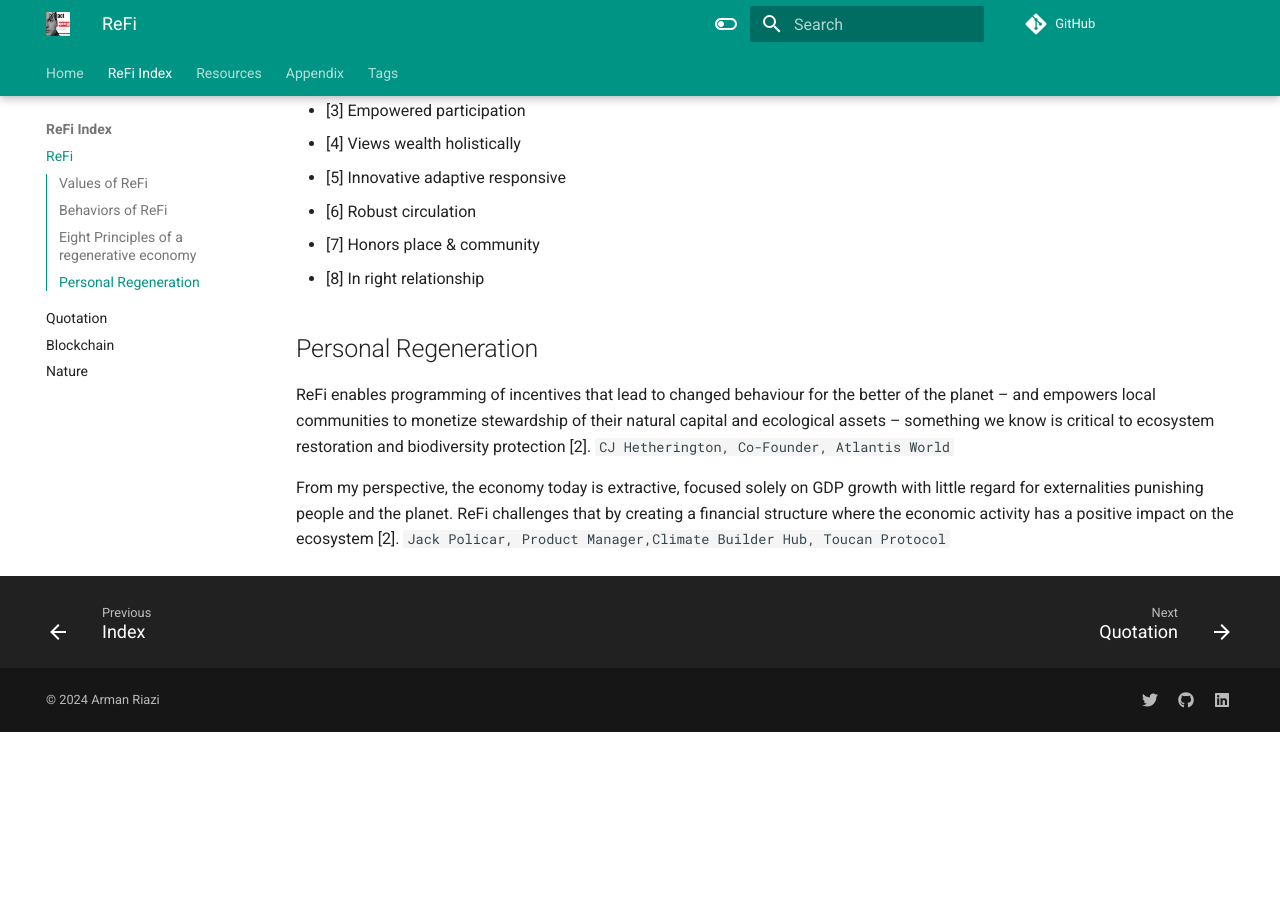
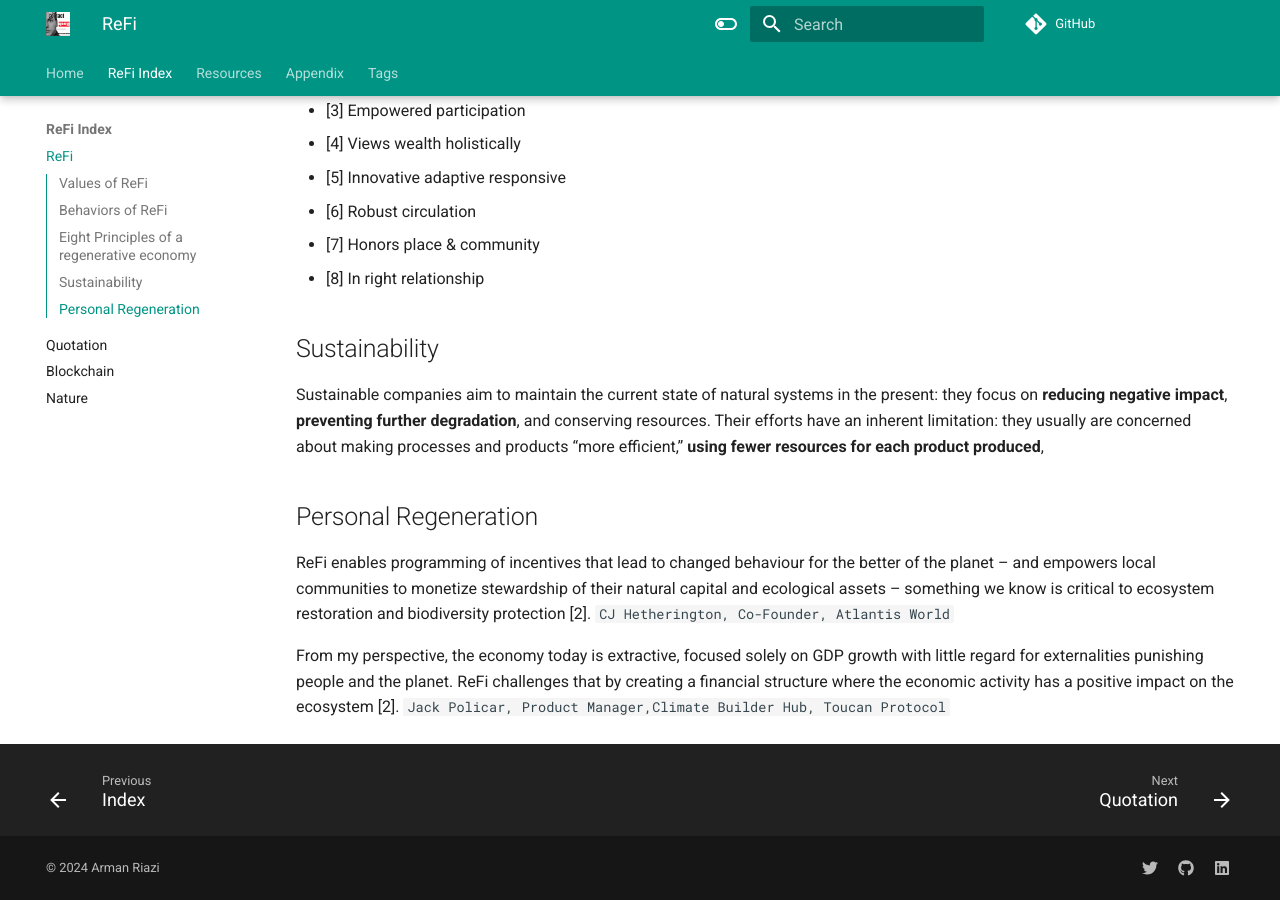
Before and after one commit to armanriazi/refi, an MkDocs documentation site: the page built from docs/refi/refi.md, in a window 1280 px wide and 900 px high, scrolled down 1226 px. Built offline with MkDocs 1.6.1 and Material for MkDocs 9.7.7, drawn with Linux system fonts in a browser that asks for light colours; comment, search, counter and statistics services are not loaded; before the commit the page ends 1958 px from its top, so only the background shows below that.

Commit message:
session2-9

```diff
--- a/docs/refi/refi.md
+++ b/docs/refi/refi.md
@@ -60,6 +60,10 @@ ReFi projects realize these principles using smart contracts and decentralized f
 - [7] Honors place & community
 - [8] In right relationship
 
+## Sustainability
+
+Sustainable companies aim to maintain the current state of natural systems in the present: they focus on **reducing negative impact**, **preventing further degradation**, and conserving resources. Their efforts have an inherent limitation: they usually are concerned about making processes and products “more efficient,” **using fewer resources for each product produced**,
+
 ## Personal Regeneration
 
 ReFi enables programming of incentives that lead to changed behaviour for the better of the planet – and empowers local communities to monetize stewardship of their natural capital and ecological assets – something we know is critical to ecosystem restoration and biodiversity protection [2].
```
Also changed, not shown: docs/glossery.md (+3 -0 lines), docs/nature/decarbonization/decarbonization.md (+2 -2 lines), docs/reference.md (+3 -0 lines), docs/word.md (+2 -0 lines).
